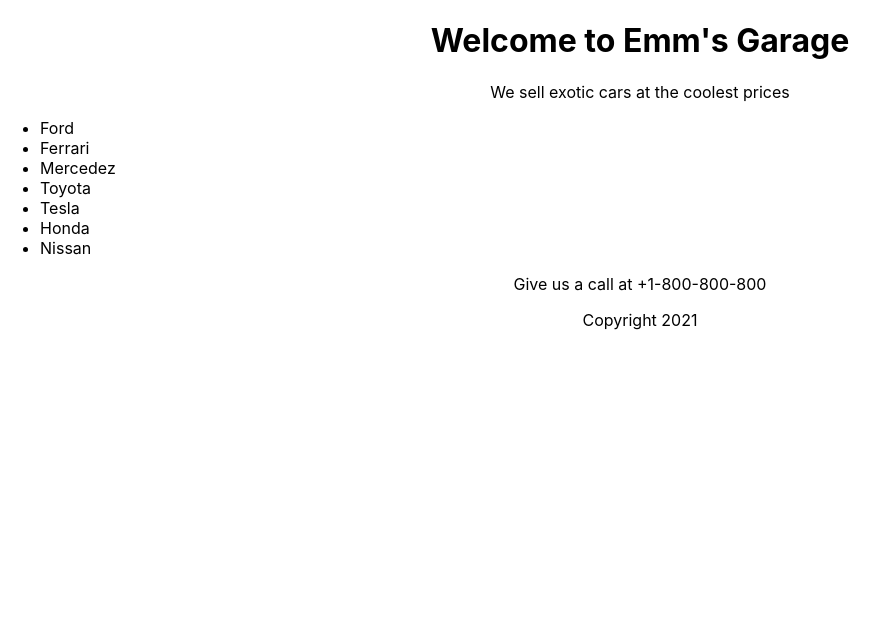
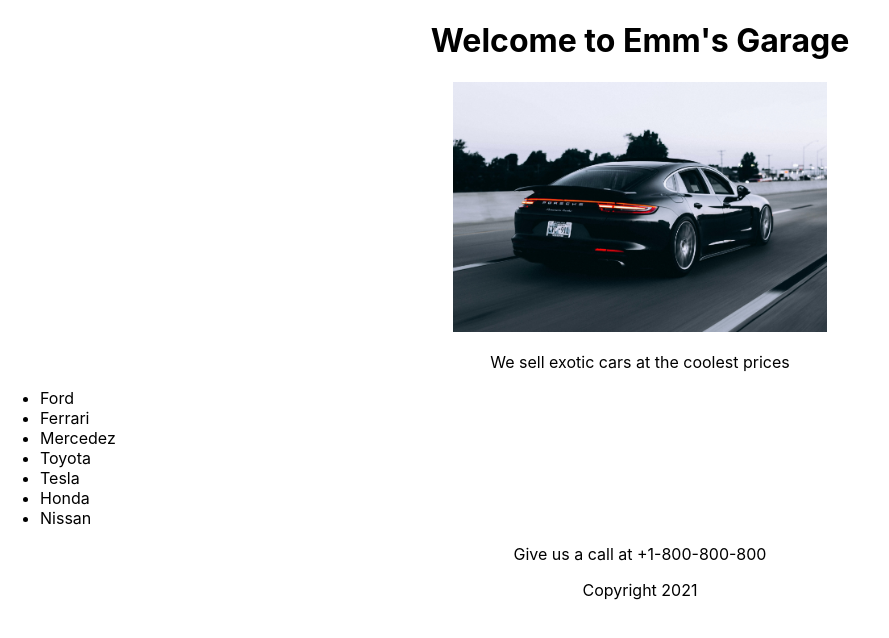
Before and after one commit to Emmanuel289/react-essentials, a React (Create React App) app in the folder react-essentials/: page / in a window 1280 px wide. Shown: the top 638 px of the page, without its empty margins (0-889 px from the left). Built offline with nearby package versions, Linux system fonts and the light colour scheme.

Commit message:
Added an image of a porsche car to display on the main page

```diff
--- a/react-essentials/src/App.js
+++ b/react-essentials/src/App.js
@@ -1,4 +1,5 @@
 import "./App.css";
+import Car from "./car.jpg";
 
 // Array of Car models
 const cars = [
@@ -31,6 +32,12 @@
   console.log(props);
   return (
     <section>
+      <img
+        className="photo"
+        src={Car}
+        alt="a porsche car on the highway"
+        height="250px"
+      />
       <p>
         We sell {props.adjective} {props.name} at the coolest prices
       </p>
```
